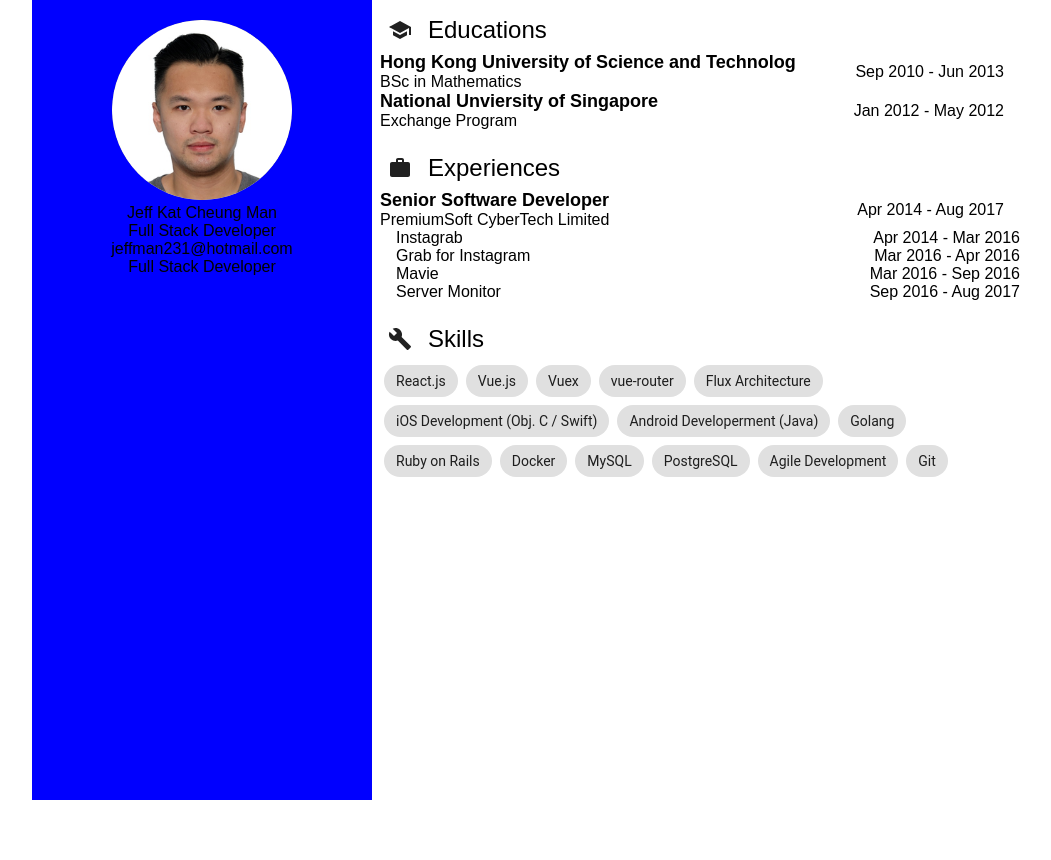
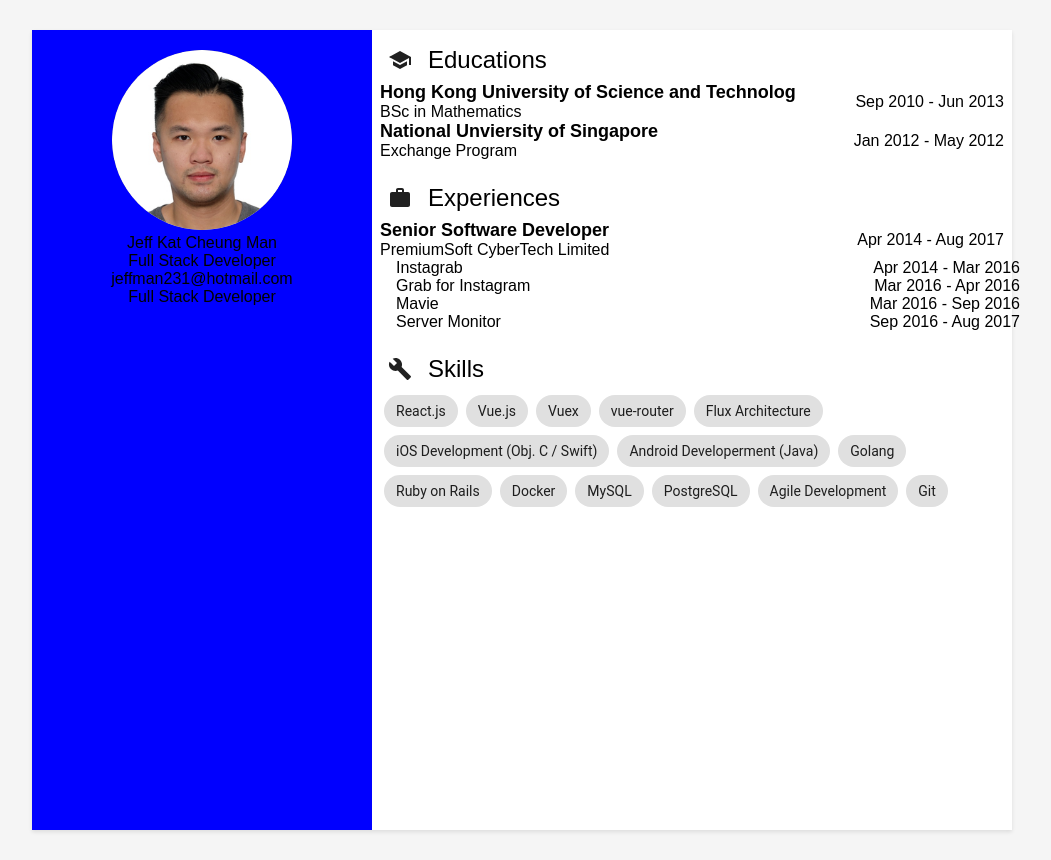
Before and after one commit to mankatcheung/my-resume, a React (Create React App) app: page / in a window 1280 px wide. Shown: the whole page, without its empty margins (118-1169 px from the left). Before the commit the page ends 800 px from the top, so only its background shows below. Built offline with nearby package versions, Linux system fonts and the light colour scheme.

Commit message:
add body padding

```diff
--- a/src/App.css
+++ b/src/App.css
@@ -7,6 +7,7 @@
   max-width: 980px;
   justify-content: center;
   margin: 0 auto;
+  box-shadow: 0 2px 4px rgba(0,0,0,.1);
 }
 
 .App_Content {
@@ -14,6 +15,7 @@
   background-color:white;
   min-width: 280px;
   max-width: 640px;
+  min-height: 500px;
   display: flex;
   flex-flow: column nowrap;
 }
--- a/src/index.css
+++ b/src/index.css
@@ -1,5 +1,6 @@
 body {
   margin: 0;
-  padding: 0;
+  padding: 30px;
   font-family: sans-serif;
+  background: #f5f5f5;
 }
```
